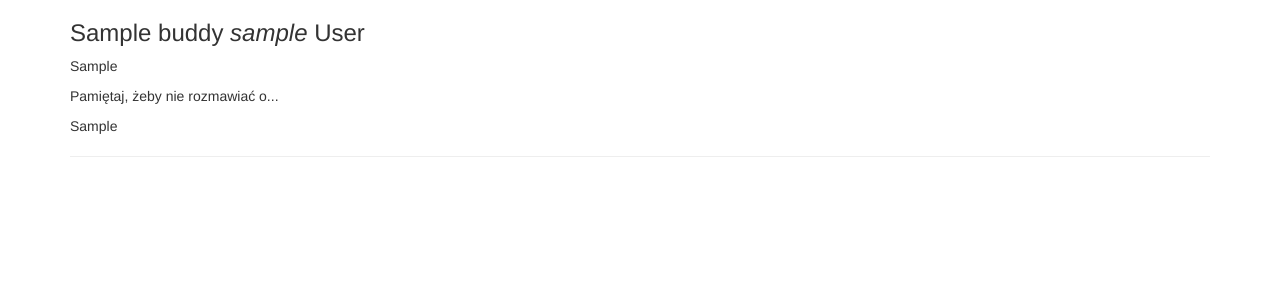
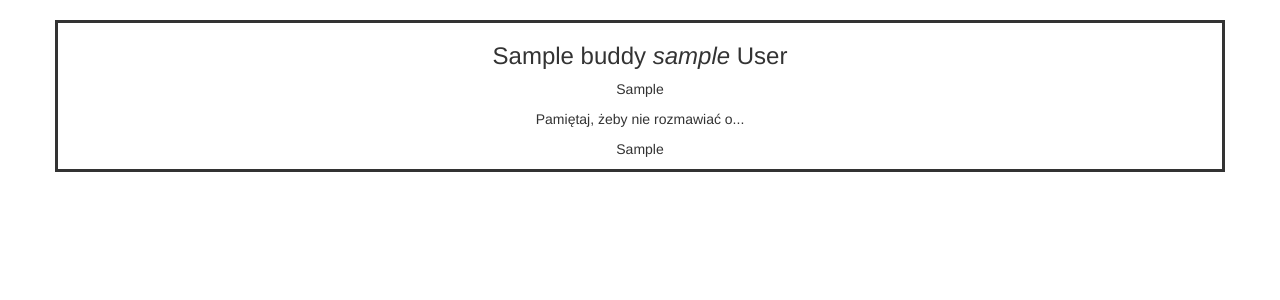
Before and after one commit to ithinksodigital/django, a Django app: a page that uses people/templates/people/index.html in a window 1280 px wide. Shown: the top 300 px of the page. Run offline with Django 3.2, Linux system fonts and the light colour scheme; tables that the repository leaves empty hold one stand-in row (values such as "Sample post"); some libraries are stand-ins or nearby versions.

Commit message:
Django folder4

```diff
--- a/people/templates/people/index.html
+++ b/people/templates/people/index.html
@@ -9,26 +9,27 @@
 <style>
 .content {
 	text-align: center;
+	border-style: solid;
+	background-color: #ffffff;
 }
 </style>
 
 {% block content %}
-
+{% for buddy in buddies %}
+<br />
 <div class="container">
 	<div class="row">
-		<div class="col-xs-12">
-			{% for buddy in buddies %}
-
+		<div class="col-xs-12 content">
 			<h3>{{buddy.name}}  <i> {{buddy.nickname}} </i> {{buddy.last_name}} </h3>
 			<p>{{buddy.knowage}}</p>
 			<p>Pamiętaj, żeby nie rozmawiać o...</p>
 			<p> {{buddy.tabu}} </p>
-			<hr>
+		</div>
+	</div>
+</div>
+<br />
+
 
 {% endfor %}
 
 {% endblock content %}
-
-		</div>
-	</div>
-</div>
```
